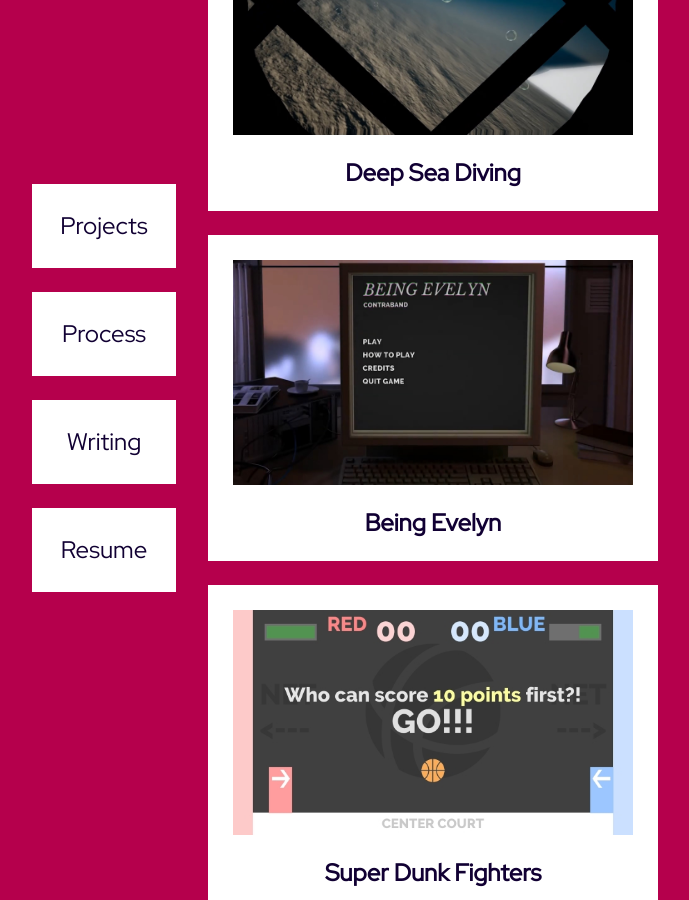
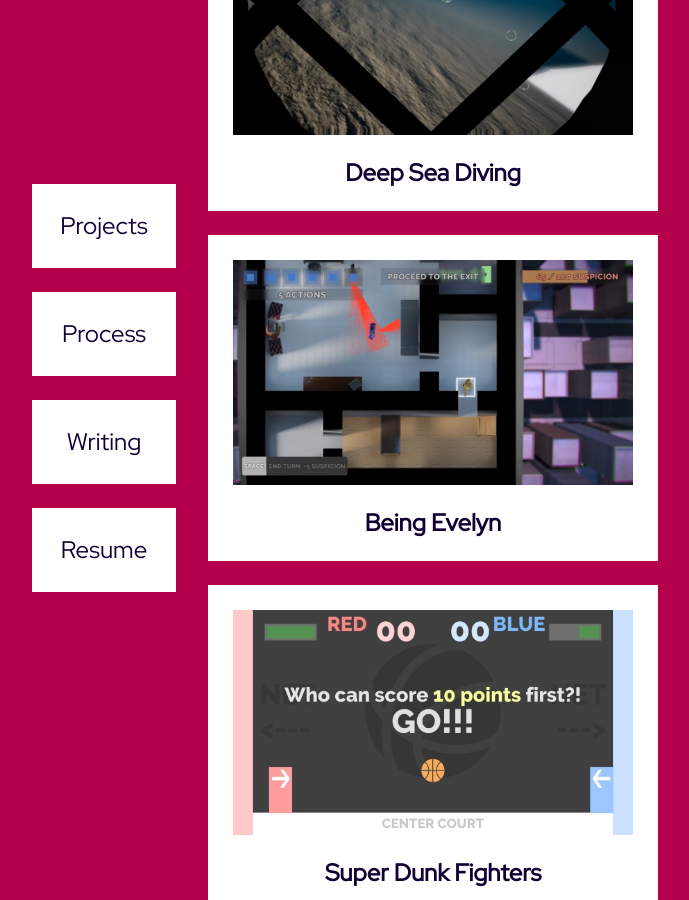
Before and after one commit to digigrant/digigrant.github.io, a Jekyll site: the page built from index.html, in a window 1280 px wide and 900 px high, scrolled down 1144 px. Shown: the whole window, without its empty margins (0-689 px from the left). Built offline with Jekyll 4.4.1, drawn with Linux system fonts in a browser that asks for light colours.

Commit message:
being evelyn image 2

```diff
--- a/index.html
+++ b/index.html
@@ -29,7 +29,7 @@ title: Projects
     </a>
     <a href="/projects/being-evelyn.html">
       <li class="col">
-        <img src="/assets/images/being-evelyn/being-evelyn_1-small.jpg">
+        <img src="/assets/images/being-evelyn/being-evelyn_2-small.jpg">
         <h3>Being Evelyn</h3>
       </li>
     </a>
```
